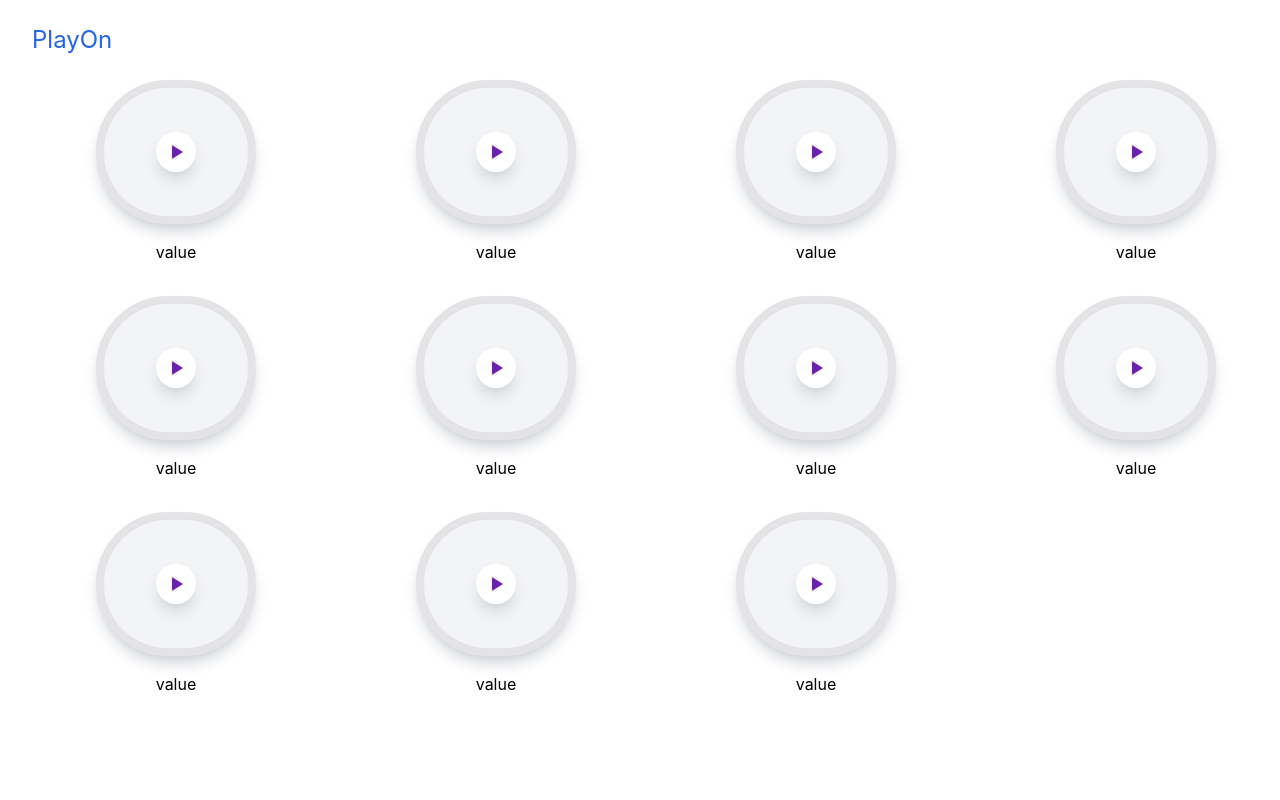
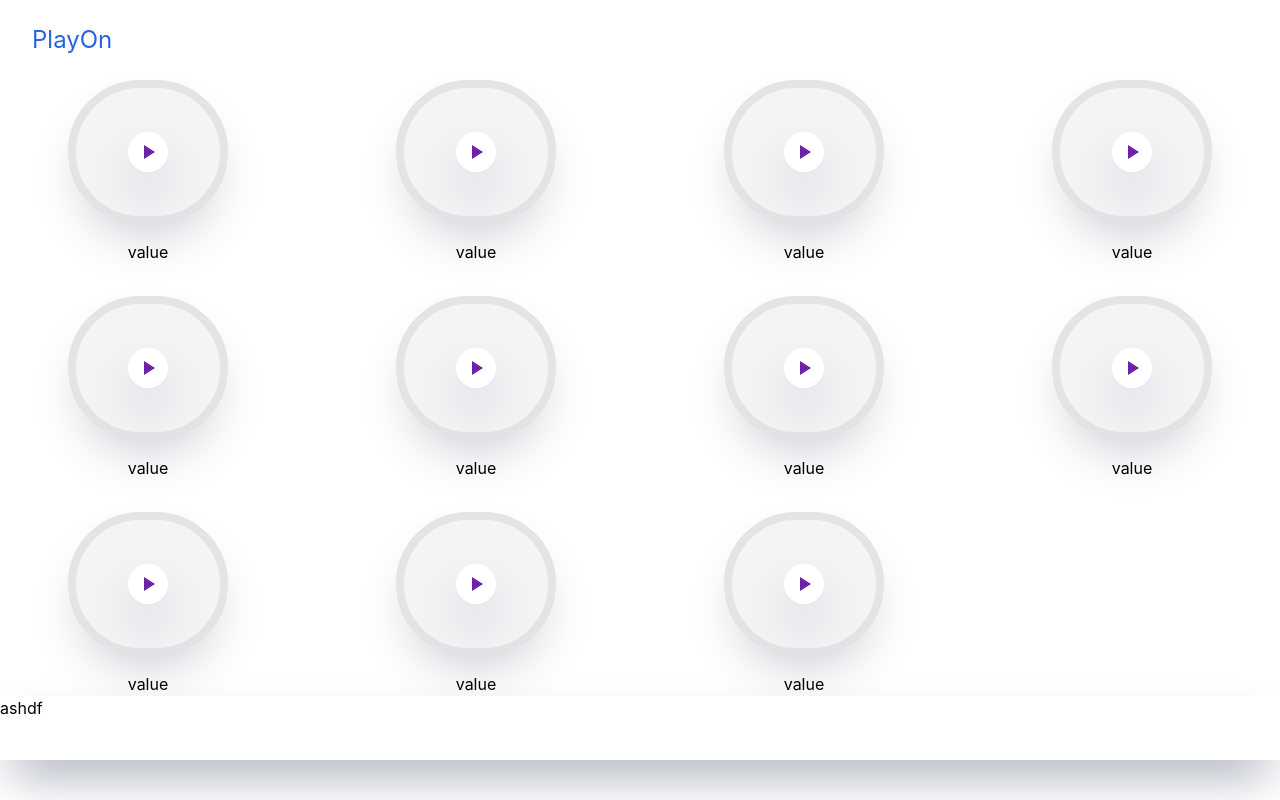
Before and after one commit to johnbabu021/PlayOn, a Next.js app: page / in a window 1280 px wide. Built offline with nearby package versions, Linux system fonts and the light colour scheme.

Commit message:
feat:initialized footer component

```diff
--- a/components/core/container.js
+++ b/components/core/container.js
@@ -28,7 +28,7 @@ sm:grid-cols-2
             place-items-center
             border-8
             border-zinc-200
-            shadow-lg
+            shadow-2xl
             shadow-gray-300
             hover:scale-105
             ease-in
@@ -50,12 +50,12 @@ sm:grid-cols-2
                   w-10 h-10
                   grid
                    place-items-center
-                   shadow-lg
+                   shadow-2xl
                    hover:scale-105
                    ease-in-out
                    active:scale-90
                    duration-300
-                   shadow-gray-300
+                   shadow-gray-700
                    '>
                 <PlayArrowIcon />
                     </div>
--- /dev/null
+++ b/components/utils/footer.js
@@ -0,0 +1,16 @@
+export      default function    Footer(){
+    return  (
+        <div    className="
+        w-full
+        bg-white
+        sticky
+        shadow-2xl
+        shadow-gray-400
+        h-16
+        bottom-0
+
+        ">
+            ashdf
+        </div>
+    )
+}
--- a/components/utils/header.js
+++ b/components/utils/header.js
@@ -2,7 +2,7 @@ export  default function    Header(){
     return  (
         <div    className="flex items-center  h-20 sticky top-0 ">
 
-<h1 className='text-2xl text-blue-600 '>
+<h1 className='pl-8 text-2xl text-blue-600 '>
   PlayOn
 </h1>
         </div>
--- a/pages/index.js
+++ b/pages/index.js
@@ -2,18 +2,19 @@
 import { useEffect } from 'react'
 import Container from '../components/core/container'
 import Header from '../components/utils/header'
-
+import  Footer  from '../components/utils/footer'
 export default function Home() {
   // console.log(process.env.DB_HOST)
  useEffect(()=>{
    document.title='playon - web music player'
  })
   return (
-    <div  className=' pl-8' >
+    <div  >
 
 
 <Header/>
 <Container/>
+<Footer/>
     </div>
   )
 }
```
